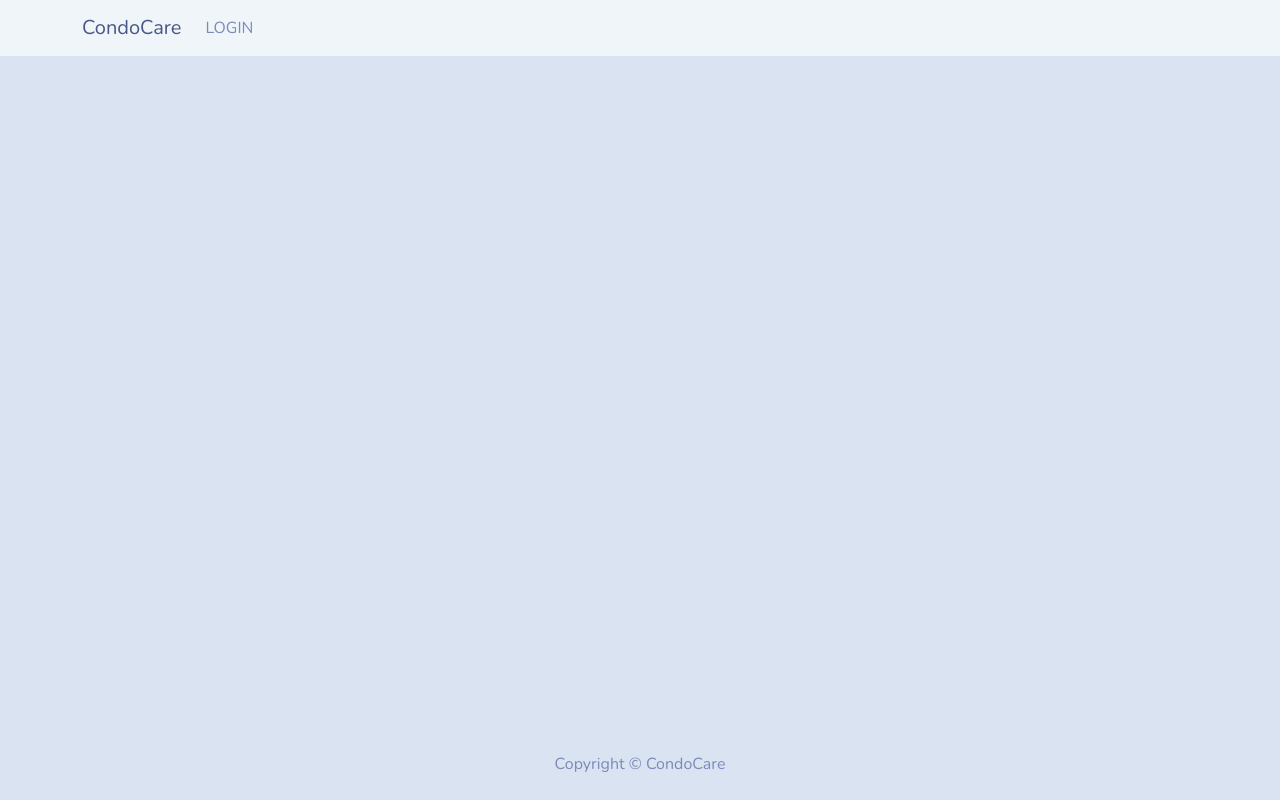
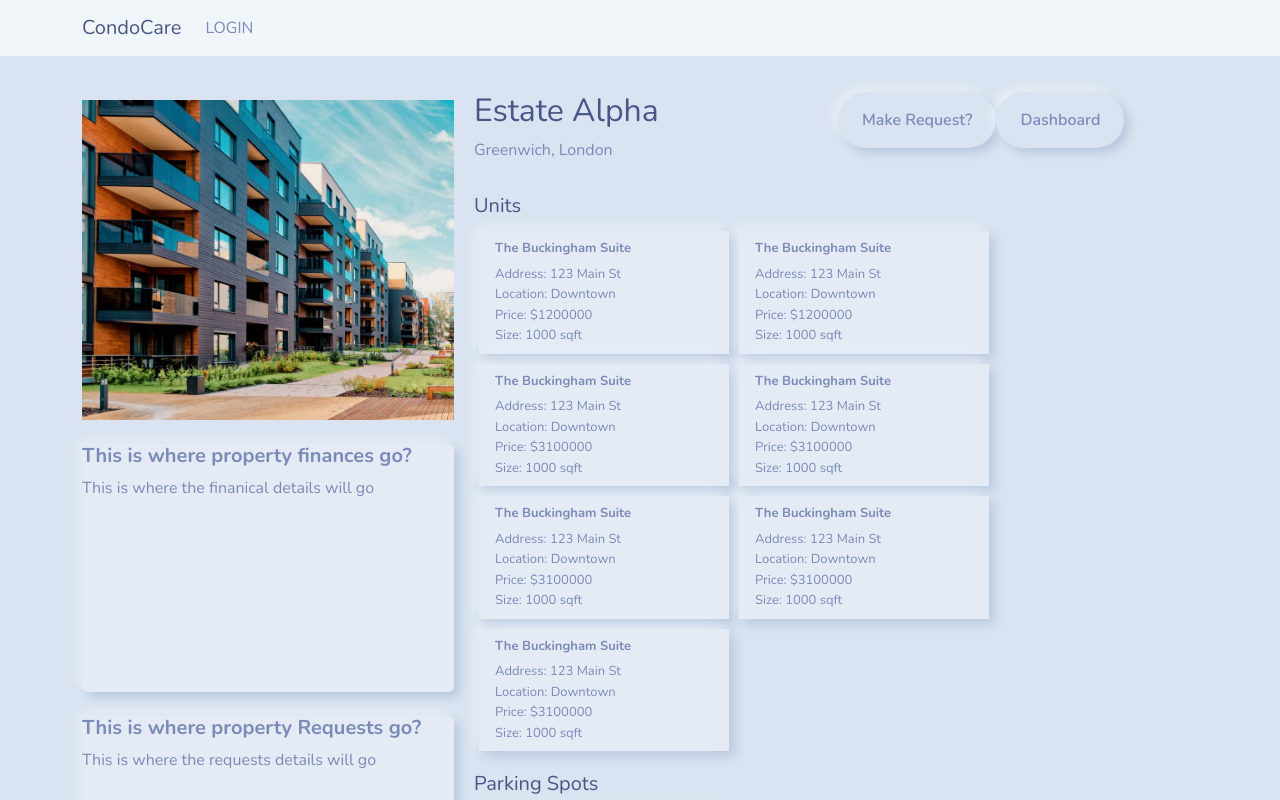
Before and after one commit to THE-390-Team/THE-390, a React (Create React App) app in the folder frontend/: page /property-page in a window 1280 px wide. Shown: the top 800 px of the page. Built offline with nearby package versions, Linux system fonts and the light colour scheme.

Commit message:
small fix for hard code to make it work temp

```diff
--- a/frontend/src/App.js
+++ b/frontend/src/App.js
@@ -27,7 +27,8 @@ function App() {
             <Route path="/profile" element={<UserProfile />} />
             <Route path="/property-card" element={<PropertyCard />} />
             <Route path="/dashboard" element={<DashBoard />} />
-            <Route path="/property-page/:propertyId" element={<PropertyPage/>} />
+            {/* TODO id hard coded until db connection is made should be path="/property-page/:propertyId" with no prop*/}
+            <Route path="/property-page" element={<PropertyPage id={"1"}/>} />
 
           </Routes>
         </Container>
```
